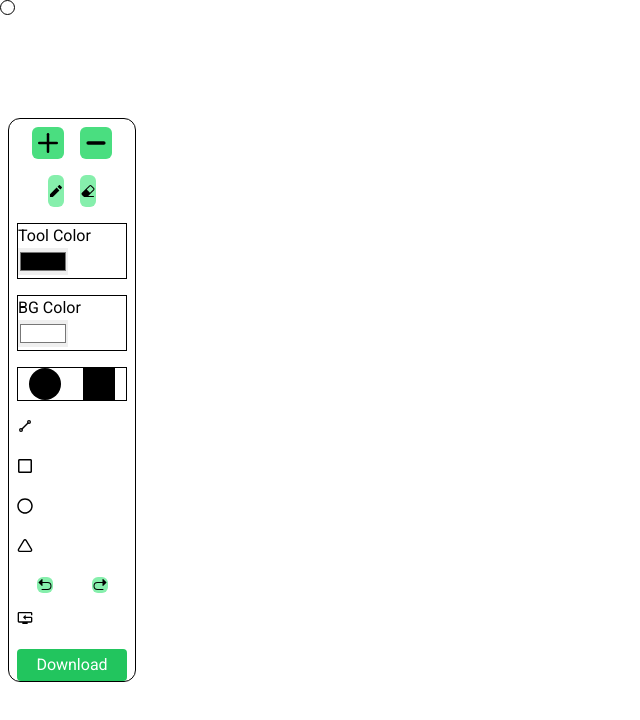
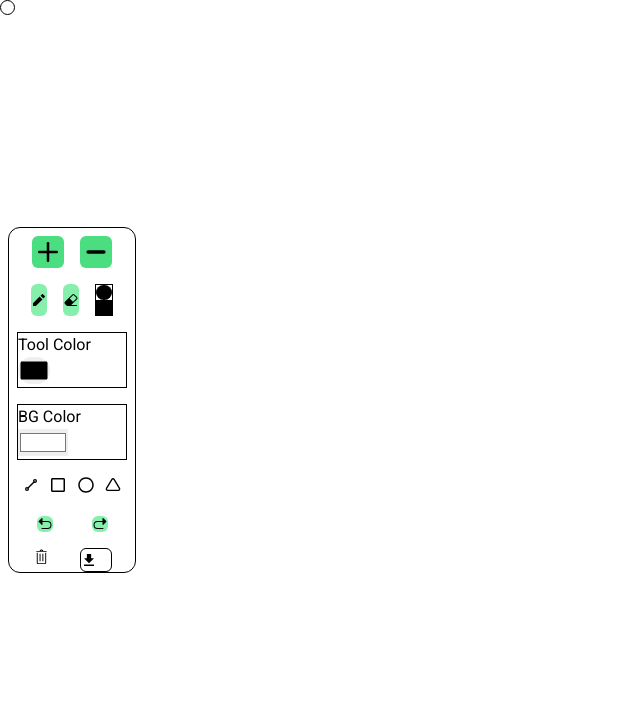
Before and after one commit to VictorSouzaCode/Splash-Paint, a React (Vite) app: page / in a window 1280 px wide. Shown: the top 720 px of the page, without its empty margins (0-640 px from the left). Built offline with nearby package versions, Linux system fonts and the light colour scheme; a web font is replaced by a local one.

Commit message:
toolbar-ui-changes

```diff
--- a/src/components/Toolbar.tsx
+++ b/src/components/Toolbar.tsx
@@ -16,11 +16,17 @@ import { PiArrowUUpLeftFill } from "react-icons/pi";
 // reset
 import { BiReset } from "react-icons/bi";
 import { MdResetTv } from "react-icons/md";
+import { TfiTrash } from "react-icons/tfi";
+import { BiTrash } from "react-icons/bi";
+
+
 
 
 // pencil eraser
 import { PiEraserFill } from "react-icons/pi";
 import { RiPencilFill } from "react-icons/ri";
+
+
 
 
 
@@ -56,7 +62,8 @@ const Toolbar = ({
             dispatch(setPencil())
             dispatch(setToolForm('circle'))
           }}
-          ><RiPencilFill/></button>
+          ><RiPencilFill/>
+          </button>
           <button
           className="bg-green-300 rounded-md"
           onClick={() => {
@@ -64,6 +71,27 @@ const Toolbar = ({
             dispatch(setToolForm('circle'))
           }}
           ><PiEraserFill/></button>
+
+          <div className="border1 flex flex-col justify-around">
+          <button className="w-4 h-4 rounded-full"
+          style={{
+            backgroundColor: pencilColor
+          }}
+          onClick={() => {
+            dispatch(setToolForm('circle'))
+            dispatch(setPencil())
+          }}
+          ></button>
+          <button className="w-4 h-4"
+          style={{
+            backgroundColor: pencilColor
+          }}
+          onClick={() => {
+            dispatch(setToolForm('square'))
+            dispatch(setPencil())
+          }}
+          ></button>
+        </div>
         </div>
 
         <div className="border1">
@@ -71,6 +99,7 @@ const Toolbar = ({
           <input
           type="color"
           value={pencilColor}
+          className="rounded-full w-8"
           onChange={(e) => {
             dispatch(setPencilColor(e.target.value))
           }}
@@ -90,27 +119,6 @@ const Toolbar = ({
           />
         </div>
 
-        <div className="border1 flex justify-around">
-          <button className="w-8 h-8 rounded-full"
-          style={{
-            backgroundColor: pencilColor
-          }}
-          onClick={() => {
-            dispatch(setToolForm('circle'))
-            dispatch(setPencil())
-          }}
-          ></button>
-          <button className="w-8 h-8"
-          style={{
-            backgroundColor: pencilColor
-          }}
-          onClick={() => {
-            dispatch(setToolForm('square'))
-            dispatch(setPencil())
-          }}
-          ></button>
-        </div>
-
         <Shapes/>
 
         <div className="flex justify-around">
@@ -127,15 +135,18 @@ const Toolbar = ({
             }}
           ><PiArrowUUpRightFill/></button>
         </div>
+
+        <div className="flex justify-around">
         <div>
           <button
             onClick={() => {
               drawingEngine && drawingEngine.clear()
             }}
-          ><MdResetTv /></button>
+          ><TfiTrash /></button>
         </div>
 
         <Download/>
+        </div>
 
         {/* <UndoRedoReset/> */}
 
--- a/src/components/buttonsToolbar/Download.tsx
+++ b/src/components/buttonsToolbar/Download.tsx
@@ -1,5 +1,6 @@
 import type { RootState } from "../../redux/store"
 import { useSelector } from "react-redux"
+import { IoMdDownload } from "react-icons/io";
 
 type imageFormat = 'png' | 'jpeg'
 
@@ -52,8 +53,8 @@ const Download = () => {
   return (
       <button onClick={() => {
           download()
-      }} className="bg-green-500 text-white px-3 py-1 rounded">
-          Download
+      }} className="border1 w-8 rounded-md">
+          <IoMdDownload />
       </button>
   )
 }
--- a/src/components/buttonsToolbar/Shapes.tsx
+++ b/src/components/buttonsToolbar/Shapes.tsx
@@ -7,6 +7,12 @@ import { FaRegCircle } from "react-icons/fa";
 import { TbTriangle } from "react-icons/tb";
 import { HiOutlineArrowLongUp } from "react-icons/hi2";
 import { TbLine } from "react-icons/tb";
+import { HiOutlineSlash } from "react-icons/hi2";
+import { PiLineSegmentThin } from "react-icons/pi";
+import { PiLineSegment } from "react-icons/pi";
+
+
+
 
 
 
@@ -15,8 +21,8 @@ import { TbLine } from "react-icons/tb";
 const Shapes = () => {
     const dispatch = useDispatch()
   return (
-      <>
-          <div>
+      <div className="flex justify-around">
+          <div className="">
               <button
                   onClick={() => {
                       dispatch(setToolForm('line'))
@@ -24,7 +30,7 @@ const Shapes = () => {
                   }}
               ><TbLine/></button>
           </div>
-          <div>
+          <div className="">
               <button
                   onClick={() => {
                       dispatch(setToolForm('square-shape'))
@@ -32,7 +38,7 @@ const Shapes = () => {
                   }}
               ><FaRegSquare/></button>
           </div>
-          <div>
+          <div className="">
               <button
                   onClick={() => {
                       dispatch(setToolForm('circle-shape'))
@@ -40,7 +46,7 @@ const Shapes = () => {
                   }}
               ><FaRegCircle/></button>
           </div>
-          <div>
+          <div className="">
               <button
                   onClick={() => {
                       dispatch(setToolForm('triangle-shape'))
@@ -48,7 +54,7 @@ const Shapes = () => {
                   }}
               ><TbTriangle/></button>
           </div>
-      </>
+       </div>
   )
 }
 
--- a/src/splashOutput.css
+++ b/src/splashOutput.css
@@ -619,6 +619,10 @@ video {
   height: 100vh;
 }
 
+.h-4 {
+  height: 1rem;
+}
+
 .min-h-\[300px\] {
   min-height: 300px;
 }
@@ -629,6 +633,18 @@ video {
 
 .w-8 {
   width: 2rem;
+}
+
+.w-5 {
+  width: 1.25rem;
+}
+
+.w-10 {
+  width: 2.5rem;
+}
+
+.w-4 {
+  width: 1rem;
 }
 
 .translate-y-\[-50\%\] {
@@ -656,8 +672,20 @@ video {
   align-items: center;
 }
 
+.justify-start {
+  justify-content: flex-start;
+}
+
+.justify-end {
+  justify-content: flex-end;
+}
+
 .justify-center {
   justify-content: center;
+}
+
+.justify-between {
+  justify-content: space-between;
 }
 
 .justify-around {
@@ -712,6 +740,11 @@ video {
   background-color: transparent;
 }
 
+.bg-orange-600 {
+  --tw-bg-opacity: 1;
+  background-color: rgb(234 88 12 / var(--tw-bg-opacity, 1));
+}
+
 .px-2 {
   padding-left: 0.5rem;
   padding-right: 0.5rem;
```
Also changed, not shown: src/components/buttonsToolbar/pencilEraser.tsx (added, +9 -0 lines).
